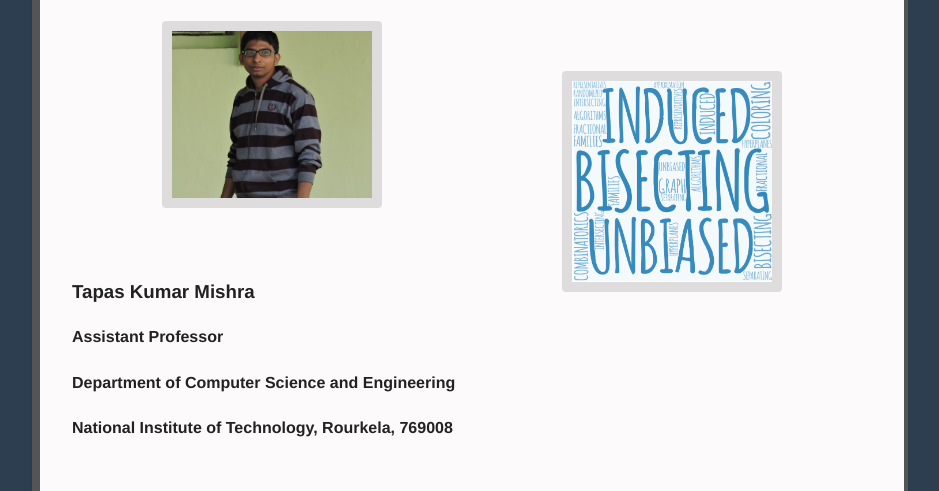
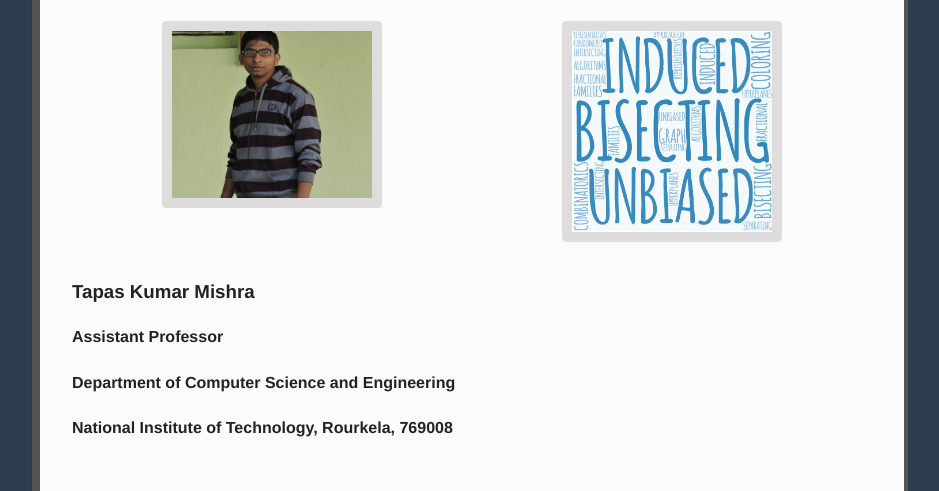
Before and after one commit to mishra-tapas/mishra-tapas.github.io, a PHP site: page / in a window 1280 px wide. Shown: the top 491 px of the page, without its empty margins (170-1109 px from the left). Run offline with PHP 8.4, Linux system fonts and the light colour scheme; some libraries are stand-ins or nearby versions.

Commit message:
Initial commit

```diff
--- a/main.css
+++ b/main.css
@@ -95,9 +95,9 @@ div.left > img {
 div.right{
     width: 50%;
     float: left;
-    padding-top: 50px;
+    /*padding-top: 50px;
     padding-bottom: 40px;
-    line-height: 11px;
+    line-height: 11px;*/
 }
 
 div.hr {
```
